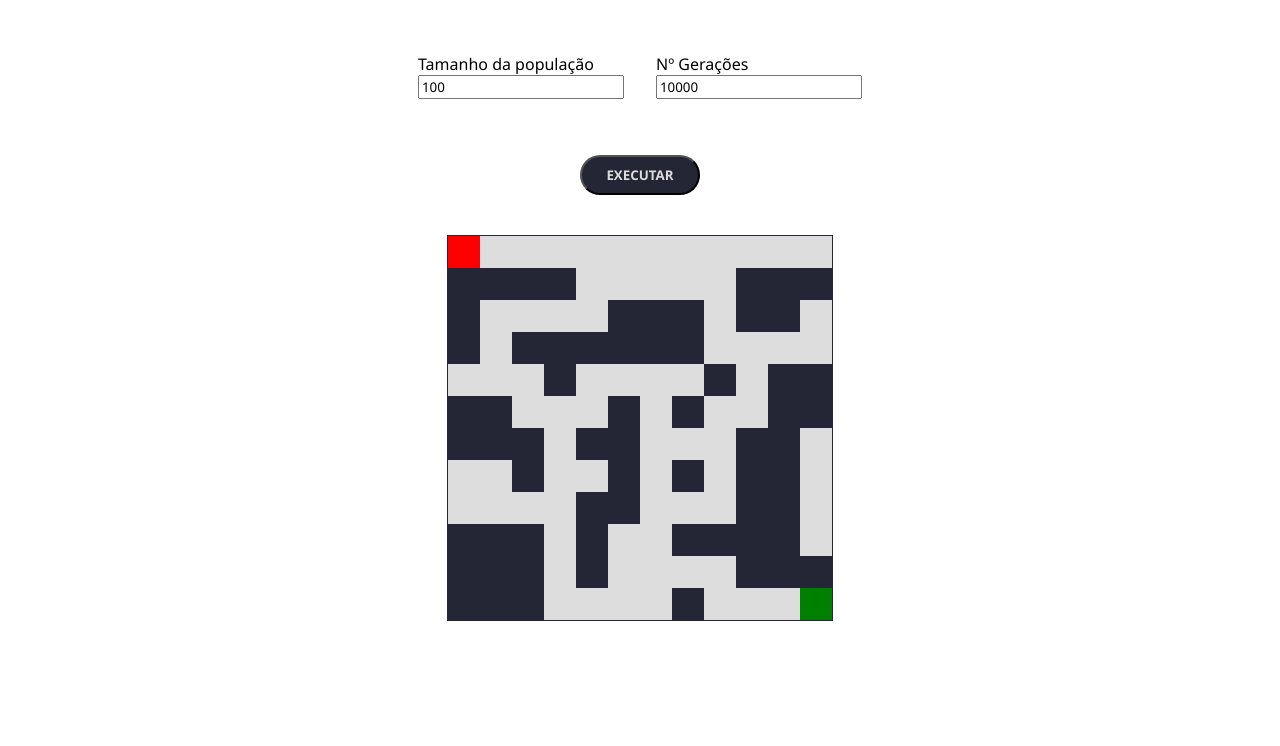
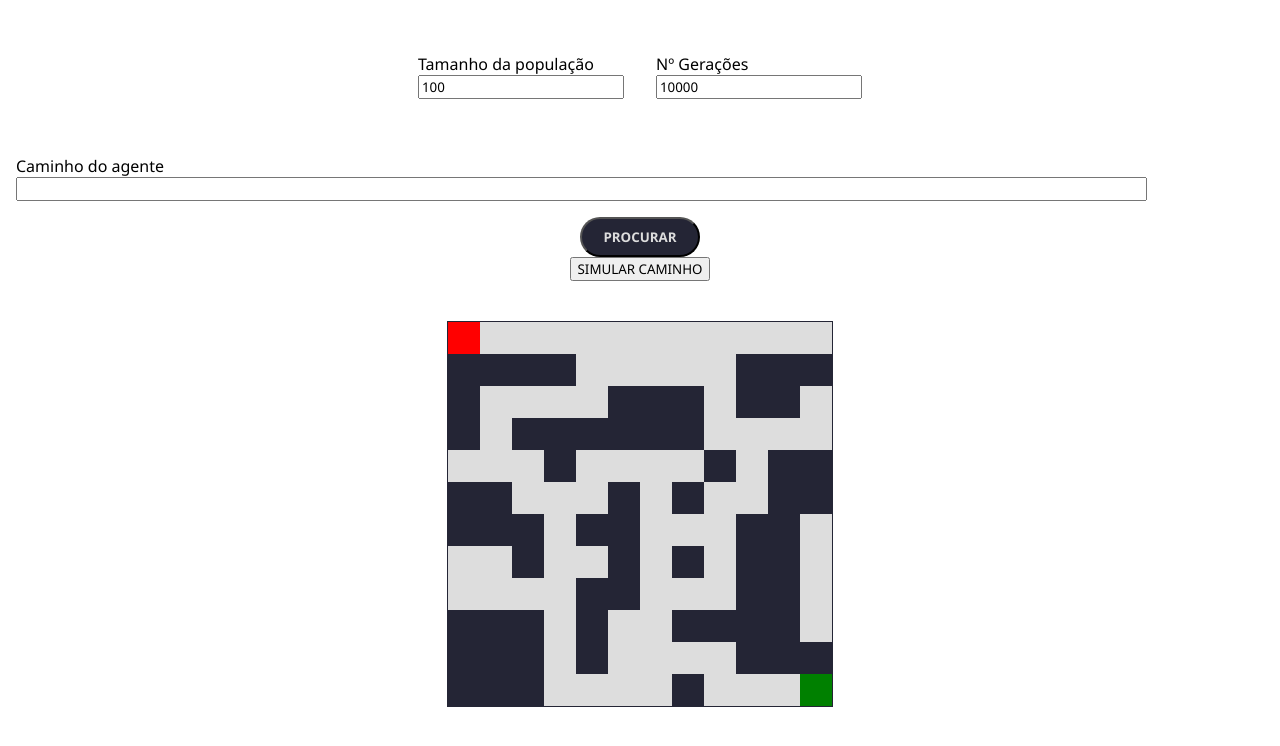
Before and after one commit to bvinicius/labirintite, a website built with webpack: page index.html in a window 1280 px wide. Shown: the part 76-822 px from the top of the page. Built offline with nearby package versions, Linux system fonts and the light colour scheme.

Commit message:
faz input

```diff
--- a/index.html
+++ b/index.html
@@ -31,9 +31,26 @@
         />
       </div>
     </div>
+    <div class="input-container">
+      <label for="path-input">Caminho do agente</label>
+      <input
+      style="width: 90%;"
+        name="path-input"
+        id="path-input"
+        class="parameter-input"
+        type="text"
+      />
+    </div>
     <div class="button-container">
       <button id="startButton">
-        <span>EXECUTAR</span>
+        <span>PROCURAR</span>
+        <div id="loader" class="loader"></div>
+      </button>
+    </div>
+
+    <div class="button-container">
+      <button id="runButton">
+        <span>SIMULAR CAMINHO</span>
         <div id="loader" class="loader"></div>
       </button>
     </div>
--- a/src/index.js
+++ b/src/index.js
@@ -16,6 +16,7 @@ window.onload = () => {
   mazeBuilder.build(maze, document.querySelector(".maze-container"));
 
   const $runButton = document.querySelector("#startButton");
+  const $simulationButton = document.querySelector("#runButton");
   const [$populationInput, $iterationsInput] =
     document.querySelectorAll("input.parameter-input");
 
@@ -23,6 +24,10 @@ window.onload = () => {
   $iterationsInput.value = parameters.GENERATIONS;
 
   $runButton.addEventListener("click", onStartButtonClick);
+  $simulationButton.addEventListener("click", () => {
+    const $pathInput = document.querySelector('#path-input');
+    onFinishRunning({ data: JSON.parse($pathInput.value) });
+  });
 };
 
 const worker = new Worker(new URL("./workers/core.worker.js", import.meta.url));
@@ -51,7 +56,7 @@ function onFinishRunning({ data }) {
   $btn.classList.remove("disabled");
 
   alert("solution found!");
-  mazeBuilder.go(data.path);
+  mazeBuilder.go(data);
 }
 
 function disableButton() {
--- a/src/workers/core.worker.js
+++ b/src/workers/core.worker.js
@@ -27,7 +27,7 @@ function start(maze, parameters) {
     population = geneticManager.generateNewPopulation(mom, dad);
 
     best = geneticManager.getBestParents(population)[0];
-    console.log(`ic ${iterationsCount} best score: ${best.score}; found S: ${best.reachesTarget}; valid: ${best.isSolution()}`);
+    console.log(`ic ${iterationsCount} best score: ${best.score}; found S: ${best.reachesTarget}; valid: ${best.isSolution()}, path: ${JSON.stringify(best.path)}`);
     iterationsCount++;
   }
 
```
